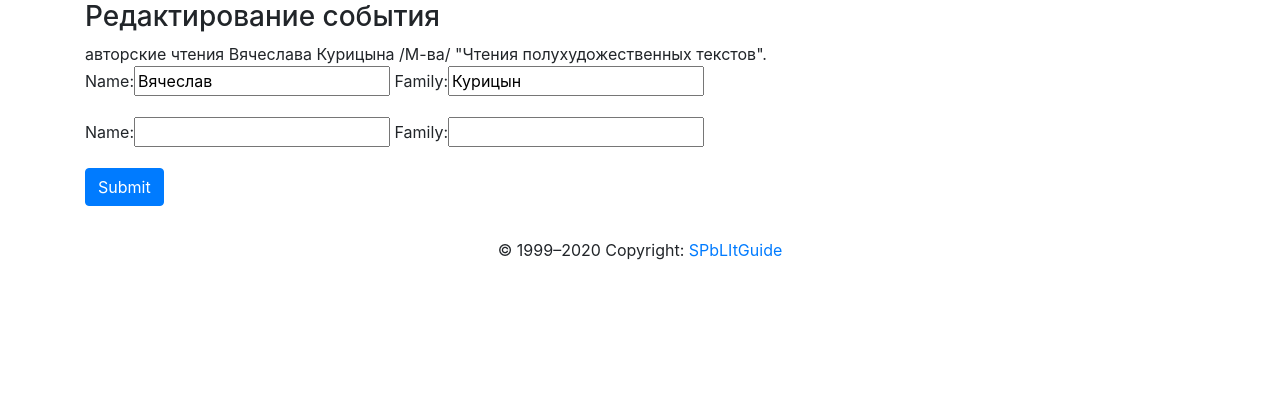
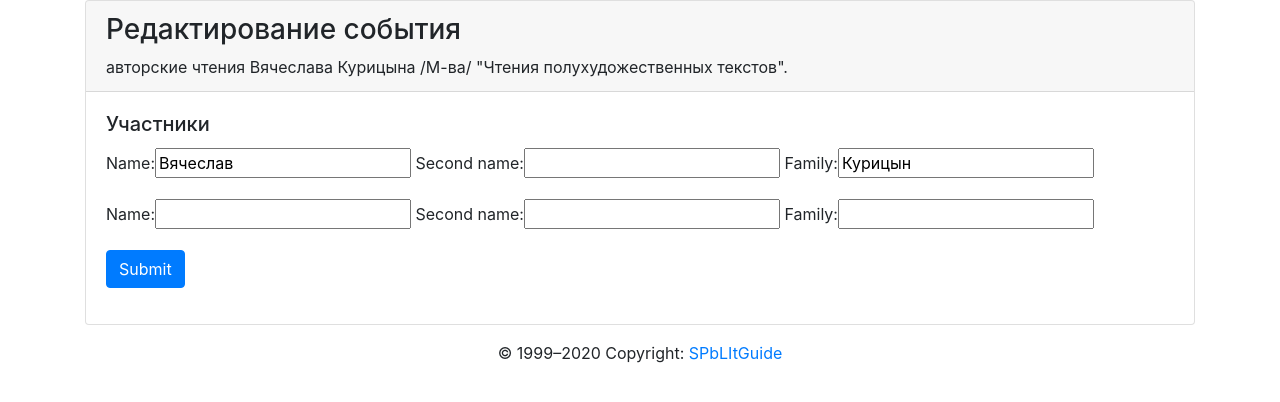
Before and after one commit to mary-lev/litgid, a Django app: page /edit_persons/101/ in a window 1280 px wide. Shown: the part 56-458 px from the top of the page. Run offline with Django 3.2, Linux system fonts and the light colour scheme; data comes from the database, SQL or seed files in the repository; some libraries are stand-ins or nearby versions.

Commit message:
design of template for edit persons

```diff
--- a/core/templates/core/edit_persons.html
+++ b/core/templates/core/edit_persons.html
@@ -1,9 +1,14 @@
 {% extends "base.html" %}
 
 {% block content %}
+
+<div class="card">
+  <div class="card-header">
   	<h3>Редактирование события</h3>
 		{{ event.description}}
-
+  </div>
+<div class="card-body">
+    <h5 class="card-title">Участники</h5>
 	<div id="form_set">
 
 		<form method='POST'>
@@ -12,9 +17,8 @@
             	{% for form in myformset %}
             		<p>{{ form }}</p>
             	{% endfor %}
-
         <input type="submit" value="Submit" class="btn btn-primary">
     	</form>
 	</div>
-
+</div>
 {% endblock %}
--- a/core/views.py
+++ b/core/views.py
@@ -43,7 +43,7 @@ def new_calendar(request, year, month):
 
 
 def edit_persons(request, event_id):
-	PersonFormSet = modelformset_factory(Person, fields=['name', 'family'])
+	PersonFormSet = modelformset_factory(Person, fields=['name', 'second_name','family'])
 	event = Event.objects.get(id=event_id)
 	if request.method == 'POST':
 		myformset = PersonFormSet(request.POST, queryset=Person.objects.filter(event__id=event_id))
```
Lines whose indentation alone changed are shown as unchanged.
